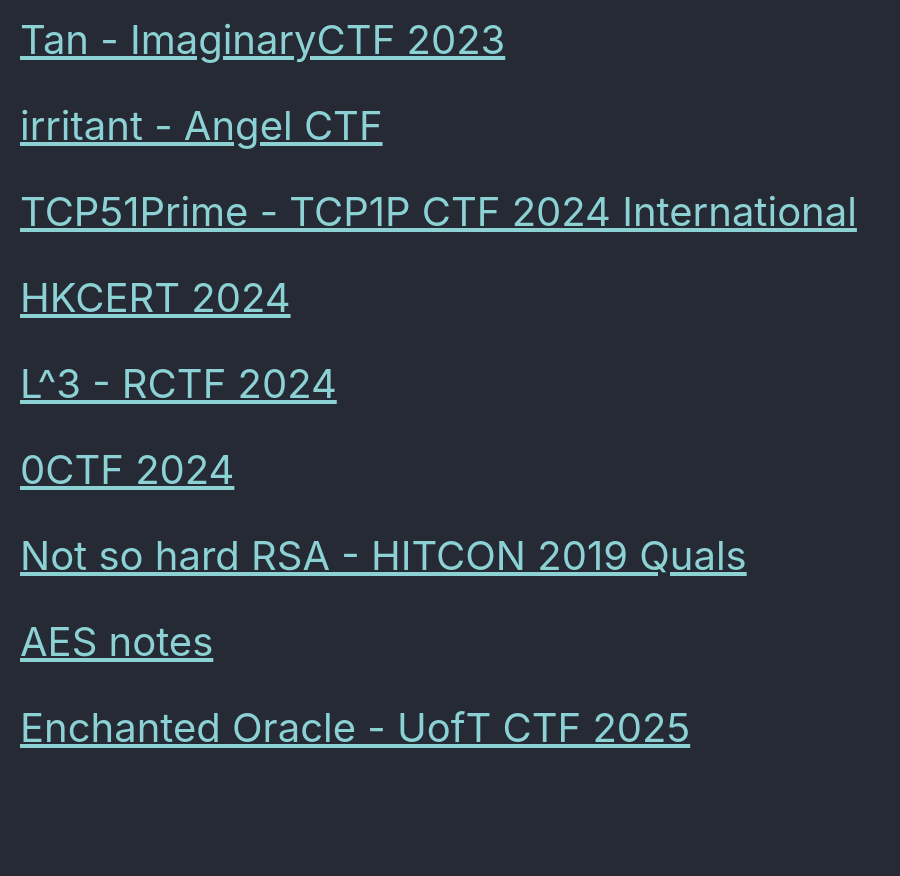
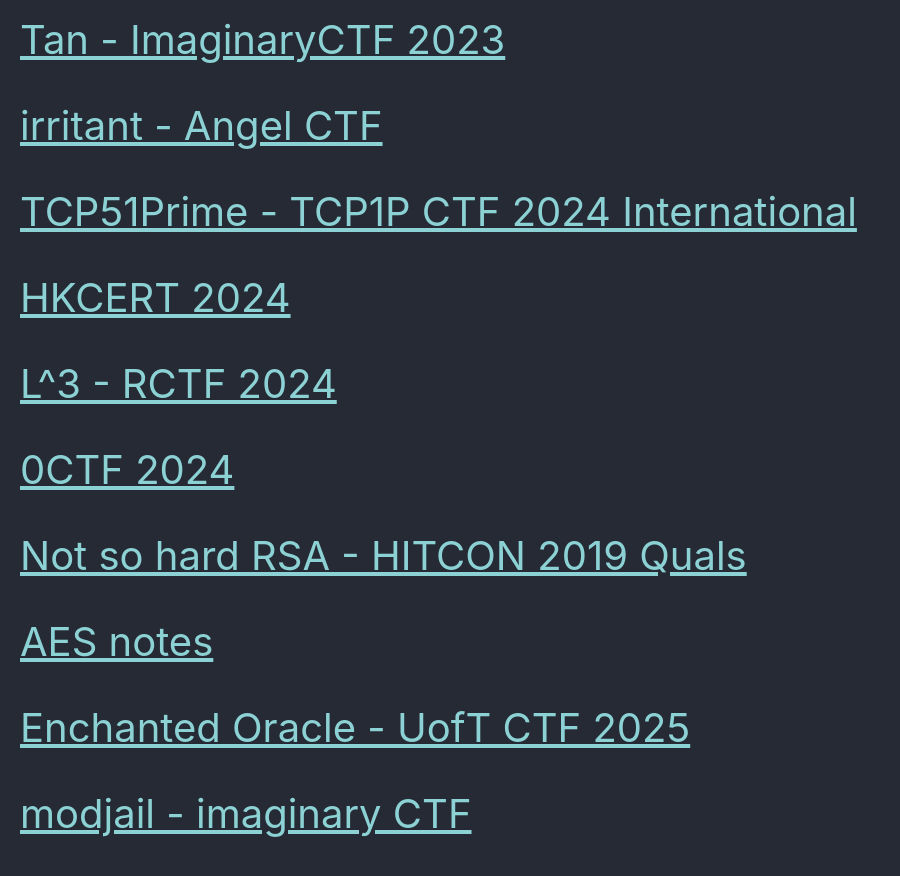
Before and after one commit to Connor-McCartney/Connor-McCartney.github.io, a Jekyll site: the page built from _pages/cryptography/other/other.md, in a window 1280 px wide and 900 px high, scrolled down 2946 px. Shown: the top 876 px of the window, without its empty margins (0-900 px from the left). Built offline with Jekyll 4.4.1, drawn with Linux system fonts in a browser that asks for light colours; cached includes are drawn as plain includes; before the commit the page ends 3760 px from its top, so only the background shows below that.

Commit message:
Update other.md

```diff
--- a/_pages/cryptography/other/other.md
+++ b/_pages/cryptography/other/other.md
@@ -126,3 +126,6 @@ title: Other
 
 
 <span style="font-size:2em;">   [Enchanted Oracle - UofT CTF 2025](/cryptography/other/EnchantedOracle-UofTCTF2025) </span> <br>
+
+
+<span style="font-size:2em;">   [modjail - imaginary CTF](/cryptography/other/modjail-imaginaryCTF) </span> <br>
```
